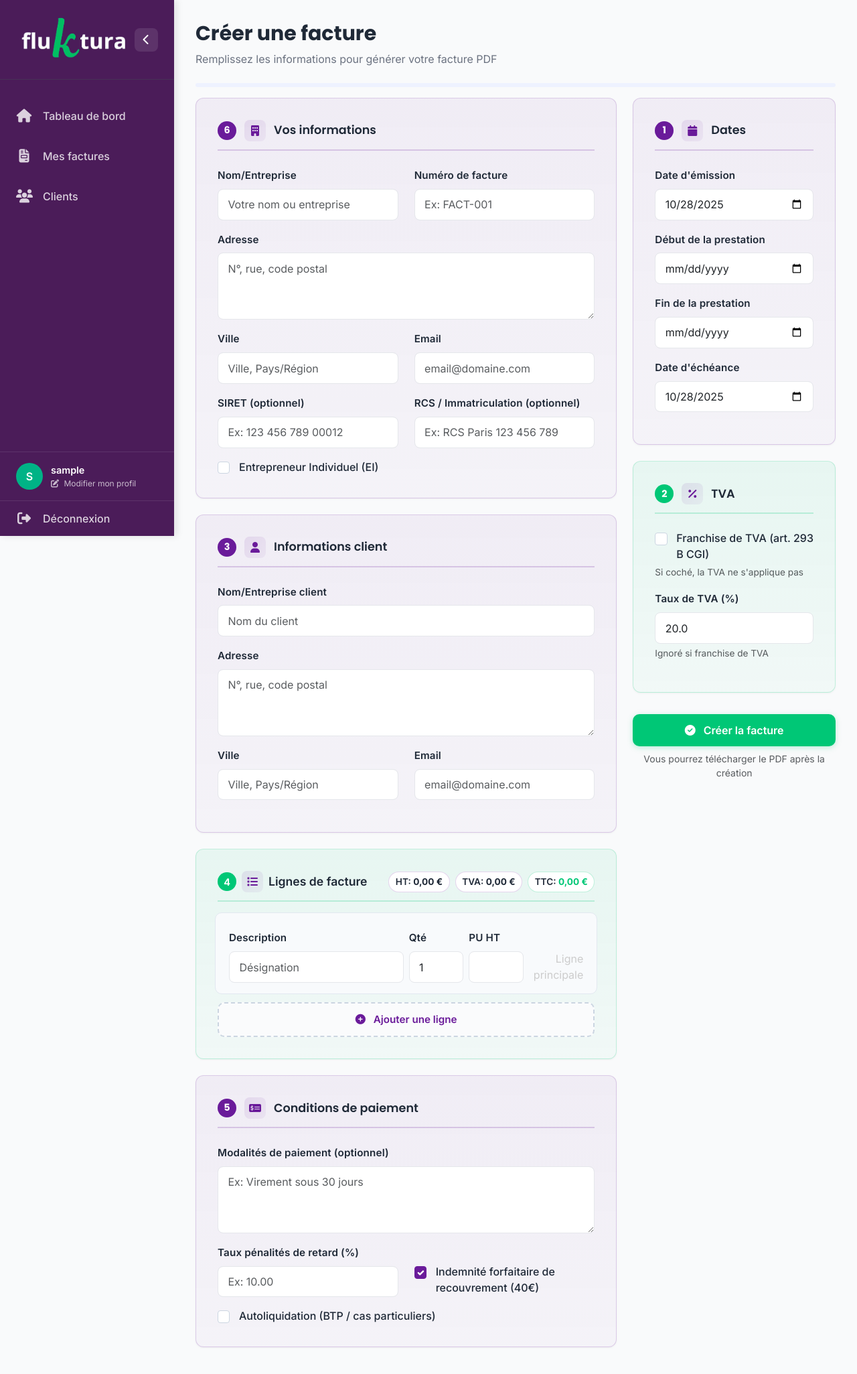
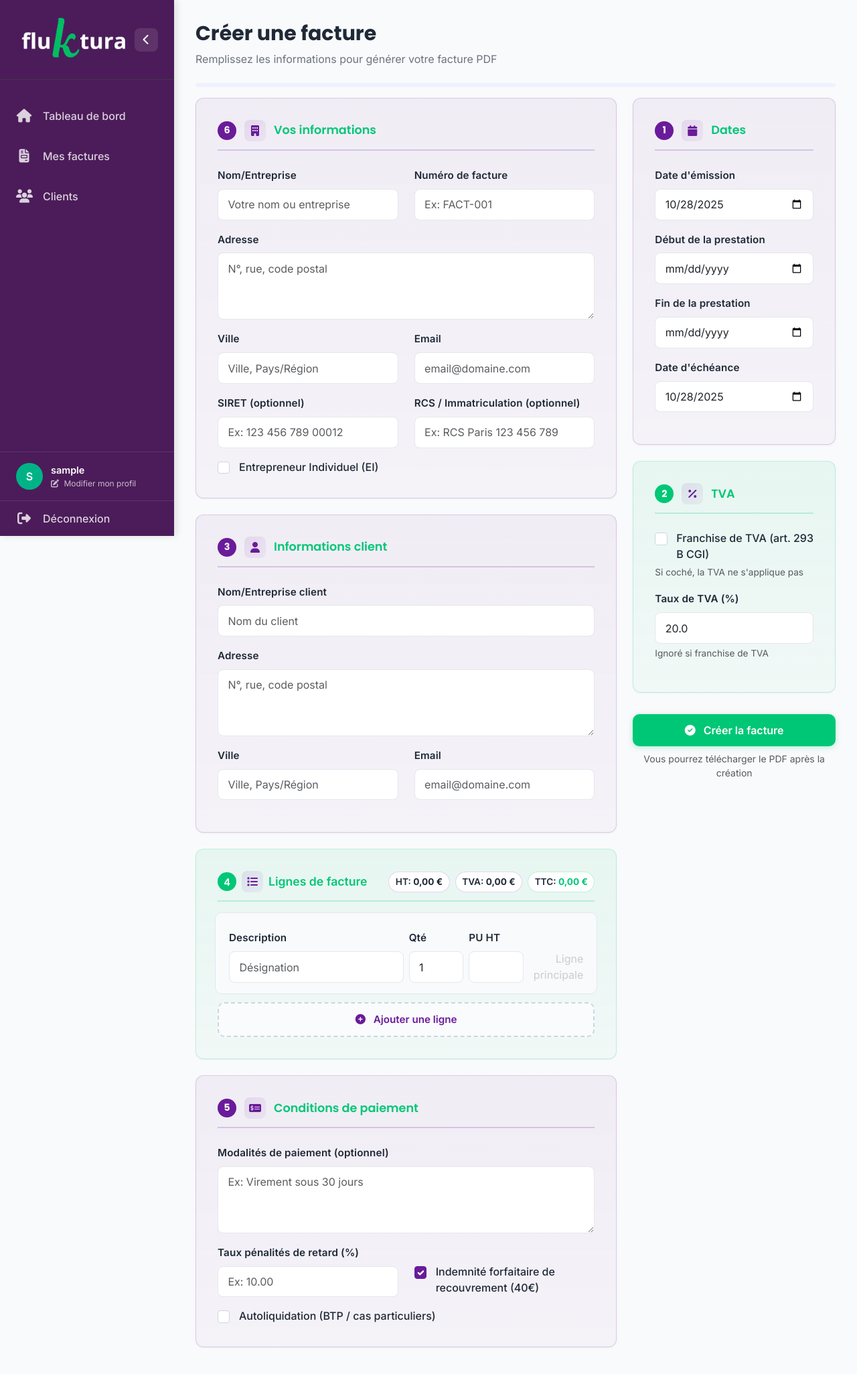
Before and after one commit to kossaiRedou/EasInvoice, a Django app: page /invoice/new/ in a window 1280 px wide. Shown: the top 2051 px of the page at 67% size. Run offline with Django 5.2, Linux system fonts and the light colour scheme; the visitor is signed in with stand-in values (Sample User, id 1); data comes from the database, SQL or seed files in the repository; parts of the project's set-up code (start-up, migrations or seed data) failed here and were passed over; some libraries are stand-ins or nearby versions.

Commit message:
form modified

```diff
--- a/templates/CORE/form.html
+++ b/templates/CORE/form.html
@@ -29,7 +29,7 @@
         font-weight: 600;
         font-size: 1.1rem;
         margin-bottom: 1.5rem;
-        color: var(--text-primary);
+        color: var(--form-green);
         display: flex;
         align-items: center;
         gap: 0.75rem;
```
